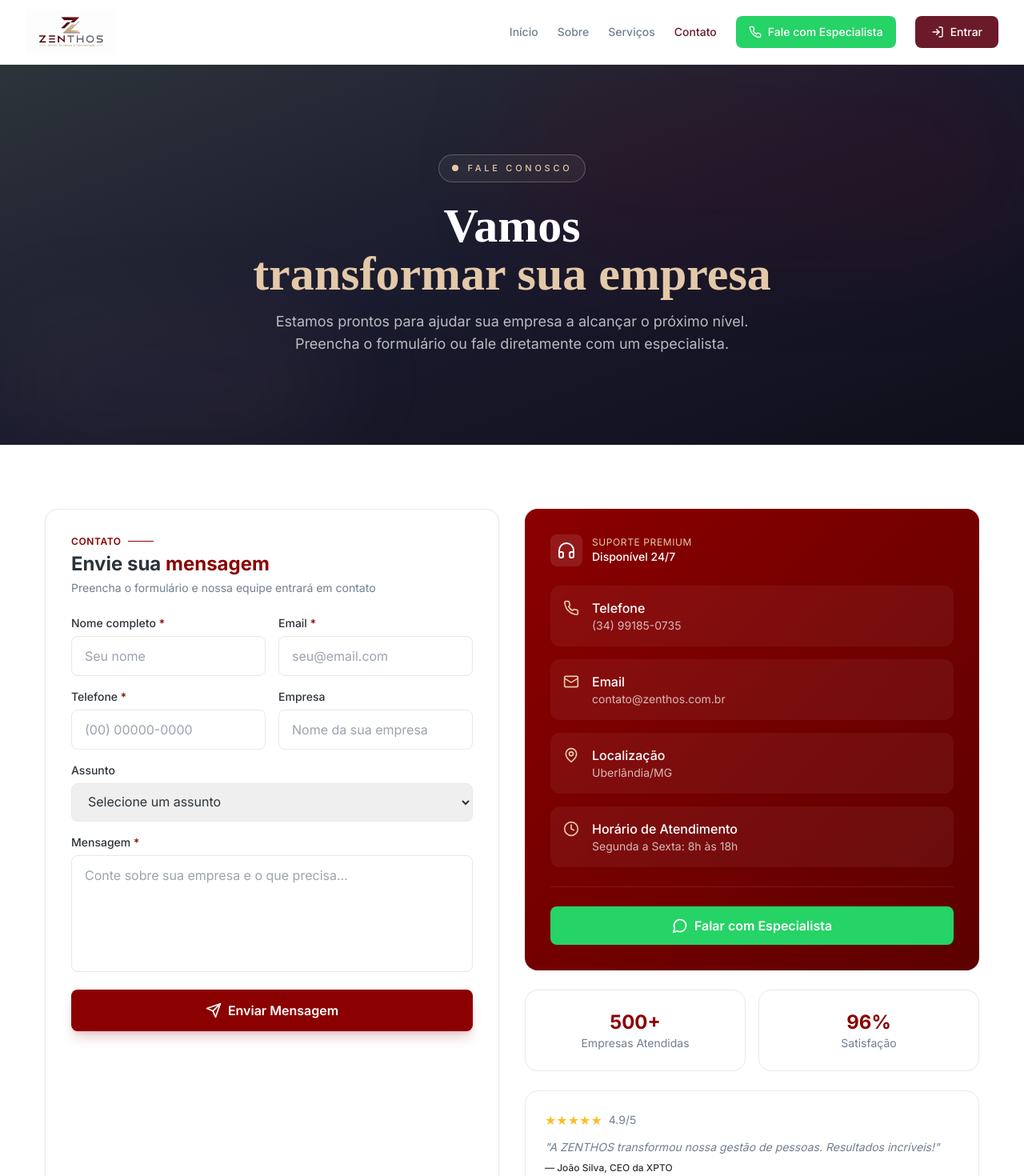
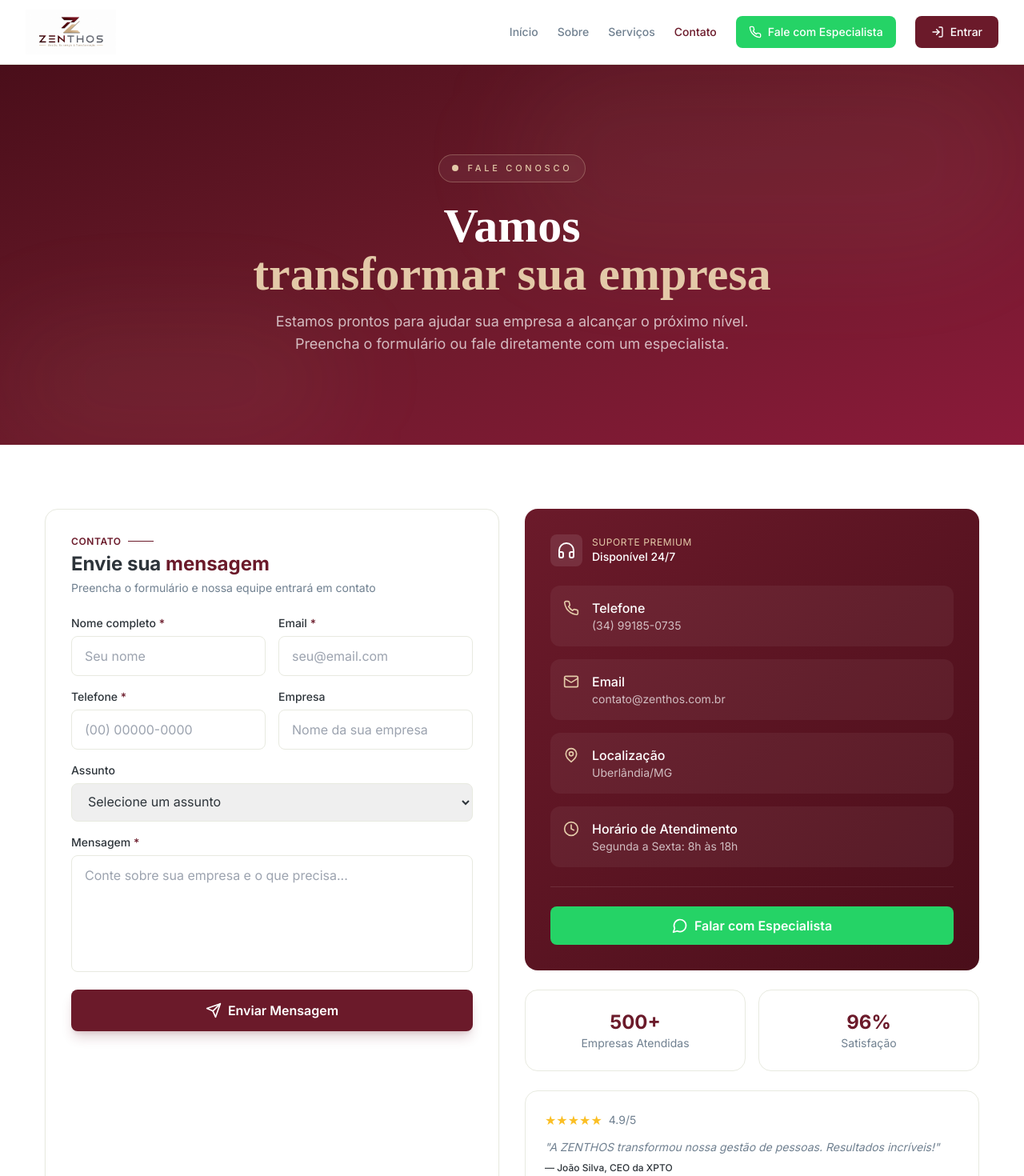
Before and after one commit to trivoroficial/consult_recruit, a Next.js app: page /contato in a window 1280 px wide. Shown: the top 1470 px of the page at 80% size. Built offline with nearby package versions, Linux system fonts and the light colour scheme.

Commit message:
Update contact page styles and colors

```diff
--- a/src/app/(paginas)/contato/page.tsx
+++ b/src/app/(paginas)/contato/page.tsx
@@ -6,9 +6,8 @@ import Link from 'next/link'
 import {
   Mail, Phone, MapPin, Send,
   MessageCircle, Clock, Building2,
-  Users, ChevronRight, CheckCircle,
-  ArrowRight, Globe, Sparkles,
-  Calendar, FileText, Headphones
+  Users, CheckCircle, ArrowRight,
+  Headphones
 } from 'lucide-react'
 
 const fadeUp = {
@@ -44,9 +43,9 @@ export default function ContatoPage() {
     <div className="min-h-screen bg-[#F8F4E6]">
 
       {/* ===== HERO ===== */}
-      <section className="relative overflow-hidden bg-gradient-to-br from-[#2D343A] via-[#1A1A2E] to-[#0F0F1A] py-20 md:py-28">
+      <section className="relative overflow-hidden bg-gradient-to-br from-[#4A0E1A] via-[#6B1A2A] to-[#8B1A3A] py-20 md:py-28">
         <div className="absolute inset-0">
-          <div className="absolute top-0 right-0 w-1/2 h-1/2 bg-[#8B0000]/10 rounded-full blur-3xl"></div>
+          <div className="absolute top-0 right-0 w-1/2 h-1/2 bg-[#E3C9A8]/5 rounded-full blur-3xl"></div>
           <div className="absolute bottom-0 left-0 w-1/3 h-1/3 bg-[#E3C9A8]/5 rounded-full blur-3xl"></div>
         </div>
 
@@ -100,11 +99,11 @@ export default function ContatoPage() {
             >
               <div className="mb-6">
                 <div className="flex items-center gap-2">
-                  <span className="text-xs font-semibold text-[#8B0000] uppercase tracking-wider">Contato</span>
-                  <span className="h-px w-8 bg-[#8B0000]"></span>
+                  <span className="text-xs font-semibold text-[#6B1A2A] uppercase tracking-wider">Contato</span>
+                  <span className="h-px w-8 bg-[#6B1A2A]"></span>
                 </div>
                 <h2 className="text-2xl font-bold text-[#2D343A] mt-1">
-                  Envie sua <span className="text-[#8B0000]">mensagem</span>
+                  Envie sua <span className="text-[#6B1A2A]">mensagem</span>
                 </h2>
                 <p className="text-sm text-[#708090] mt-1">
                   Preencha o formulário e nossa equipe entrará em contato
@@ -115,12 +114,12 @@ export default function ContatoPage() {
                 <div className="grid grid-cols-1 md:grid-cols-2 gap-4">
                   <div>
                     <label className="block text-sm font-medium text-[#2D343A] mb-1.5">
-                      Nome completo <span className="text-[#8B0000]">*</span>
+                      Nome completo <span className="text-[#6B1A2A]">*</span>
                     </label>
                     <input
                       type="text"
                       required
-                      className="w-full px-4 py-3 border border-[#E8EAE0] rounded-lg focus:outline-none focus:ring-2 focus:ring-[#8B0000] transition"
+                      className="w-full px-4 py-3 border border-[#E8EAE0] rounded-lg focus:outline-none focus:ring-2 focus:ring-[#6B1A2A] transition"
                       value={form.nome}
                       onChange={(e) => setForm({...form, nome: e.target.value})}
                       placeholder="Seu nome"
@@ -128,12 +127,12 @@ export default function ContatoPage() {
                   </div>
                   <div>
                     <label className="block text-sm font-medium text-[#2D343A] mb-1.5">
-                      Email <span className="text-[#8B0000]">*</span>
+                      Email <span className="text-[#6B1A2A]">*</span>
                     </label>
                     <input
                       type="email"
                       required
-                      className="w-full px-4 py-3 border border-[#E8EAE0] rounded-lg focus:outline-none focus:ring-2 focus:ring-[#8B0000] transition"
+                      className="w-full px-4 py-3 border border-[#E8EAE0] rounded-lg focus:outline-none focus:ring-2 focus:ring-[#6B1A2A] transition"
                       value={form.email}
                       onChange={(e) => setForm({...form, email: e.target.value})}
                       placeholder="seu@email.com"
@@ -144,12 +143,12 @@ export default function ContatoPage() {
                 <div className="grid grid-cols-1 md:grid-cols-2 gap-4">
                   <div>
                     <label className="block text-sm font-medium text-[#2D343A] mb-1.5">
-                      Telefone <span className="text-[#8B0000]">*</span>
+                      Telefone <span className="text-[#6B1A2A]">*</span>
                     </label>
                     <input
                       type="tel"
                       required
-                      className="w-full px-4 py-3 border border-[#E8EAE0] rounded-lg focus:outline-none focus:ring-2 focus:ring-[#8B0000] transition"
+                      className="w-full px-4 py-3 border border-[#E8EAE0] rounded-lg focus:outline-none focus:ring-2 focus:ring-[#6B1A2A] transition"
                       value={form.telefone}
                       onChange={(e) => setForm({...form, telefone: e.target.value})}
                       placeholder="(00) 00000-0000"
@@ -161,7 +160,7 @@ export default function ContatoPage() {
                     </label>
                     <input
                       type="text"
-                      className="w-full px-4 py-3 border border-[#E8EAE0] rounded-lg focus:outline-none focus:ring-2 focus:ring-[#8B0000] transition"
+                      className="w-full px-4 py-3 border border-[#E8EAE0] rounded-lg focus:outline-none focus:ring-2 focus:ring-[#6B1A2A] transition"
                       value={form.empresa}
                       onChange={(e) => setForm({...form, empresa: e.target.value})}
                       placeholder="Nome da sua empresa"
@@ -174,7 +173,7 @@ export default function ContatoPage() {
                     Assunto
                   </label>
                   <select
-                    className="w-full px-4 py-3 border border-[#E8EAE0] rounded-lg focus:outline-none focus:ring-2 focus:ring-[#8B0000] transition"
+                    className="w-full px-4 py-3 border border-[#E8EAE0] rounded-lg focus:outline-none focus:ring-2 focus:ring-[#6B1A2A] transition"
                     value={form.assunto}
                     onChange={(e) => setForm({...form, assunto: e.target.value})}
                   >
@@ -189,12 +188,12 @@ export default function ContatoPage() {
 
                 <div>
                   <label className="block text-sm font-medium text-[#2D343A] mb-1.5">
-                    Mensagem <span className="text-[#8B0000]">*</span>
+                    Mensagem <span className="text-[#6B1A2A]">*</span>
                   </label>
                   <textarea
                     rows={5}
                     required
-                    className="w-full px-4 py-3 border border-[#E8EAE0] rounded-lg focus:outline-none focus:ring-2 focus:ring-[#8B0000] transition resize-none"
+                    className="w-full px-4 py-3 border border-[#E8EAE0] rounded-lg focus:outline-none focus:ring-2 focus:ring-[#6B1A2A] transition resize-none"
                     value={form.mensagem}
                     onChange={(e) => setForm({...form, mensagem: e.target.value})}
                     placeholder="Conte sobre sua empresa e o que precisa..."
@@ -204,7 +203,7 @@ export default function ContatoPage() {
                 <button
                   type="submit"
                   disabled={status === 'sending'}
-                  className="w-full py-3.5 bg-[#8B0000] text-white rounded-lg hover:bg-[#700000] transition font-semibold flex items-center justify-center gap-2 disabled:opacity-50 shadow-lg shadow-[#8B0000]/20 hover:shadow-xl hover:-translate-y-0.5 transition-all duration-300"
+                  className="w-full py-3.5 bg-[#6B1A2A] text-white rounded-lg hover:bg-[#4A0E1A] transition font-semibold flex items-center justify-center gap-2 disabled:opacity-50 shadow-lg shadow-[#6B1A2A]/20 hover:shadow-xl hover:-translate-y-0.5 transition-all duration-300"
                 >
                   {status === 'sending' ? (
                     <span className="flex items-center gap-2">
@@ -246,7 +245,7 @@ export default function ContatoPage() {
               transition={{ delay: 0.2 }}
             >
               {/* CARD PRINCIPAL */}
-              <div className="bg-gradient-to-br from-[#8B0000] to-[#5C0000] rounded-2xl p-8 text-white">
+              <div className="bg-gradient-to-br from-[#6B1A2A] to-[#4A0E1A] rounded-2xl p-8 text-white">
                 <div className="flex items-center gap-3 mb-6">
                   <div className="p-2 bg-white/10 rounded-lg">
                     <Headphones className="h-6 w-6" />
@@ -301,11 +300,11 @@ export default function ContatoPage() {
               {/* STATS */}
               <div className="grid grid-cols-2 gap-4">
                 <div className="bg-white rounded-2xl p-6 border border-[#E8EAE0] text-center">
-                  <p className="text-2xl font-bold text-[#8B0000]">500+</p>
+                  <p className="text-2xl font-bold text-[#6B1A2A]">500+</p>
                   <p className="text-sm text-[#708090]">Empresas Atendidas</p>
                 </div>
                 <div className="bg-white rounded-2xl p-6 border border-[#E8EAE0] text-center">
-                  <p className="text-2xl font-bold text-[#8B0000]">96%</p>
+                  <p className="text-2xl font-bold text-[#6B1A2A]">96%</p>
                   <p className="text-sm text-[#708090]">Satisfação</p>
                 </div>
               </div>
```
